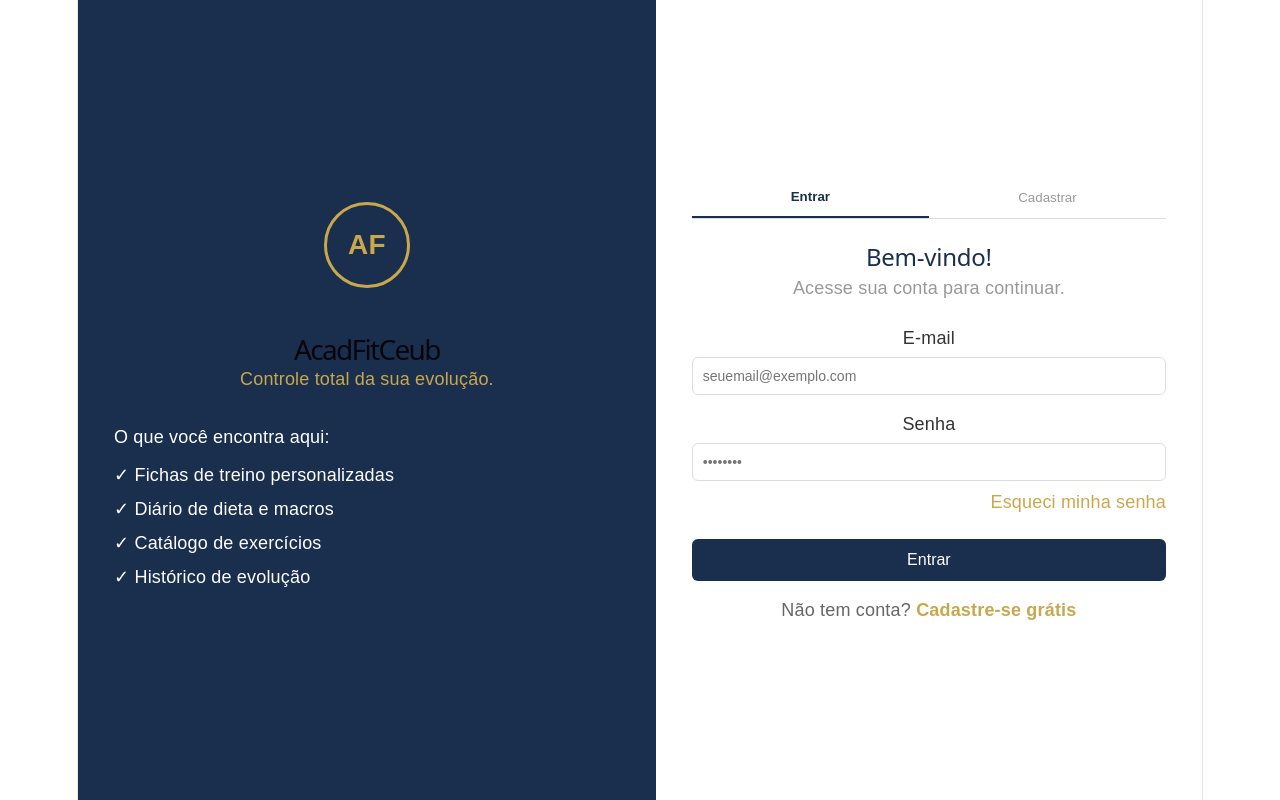
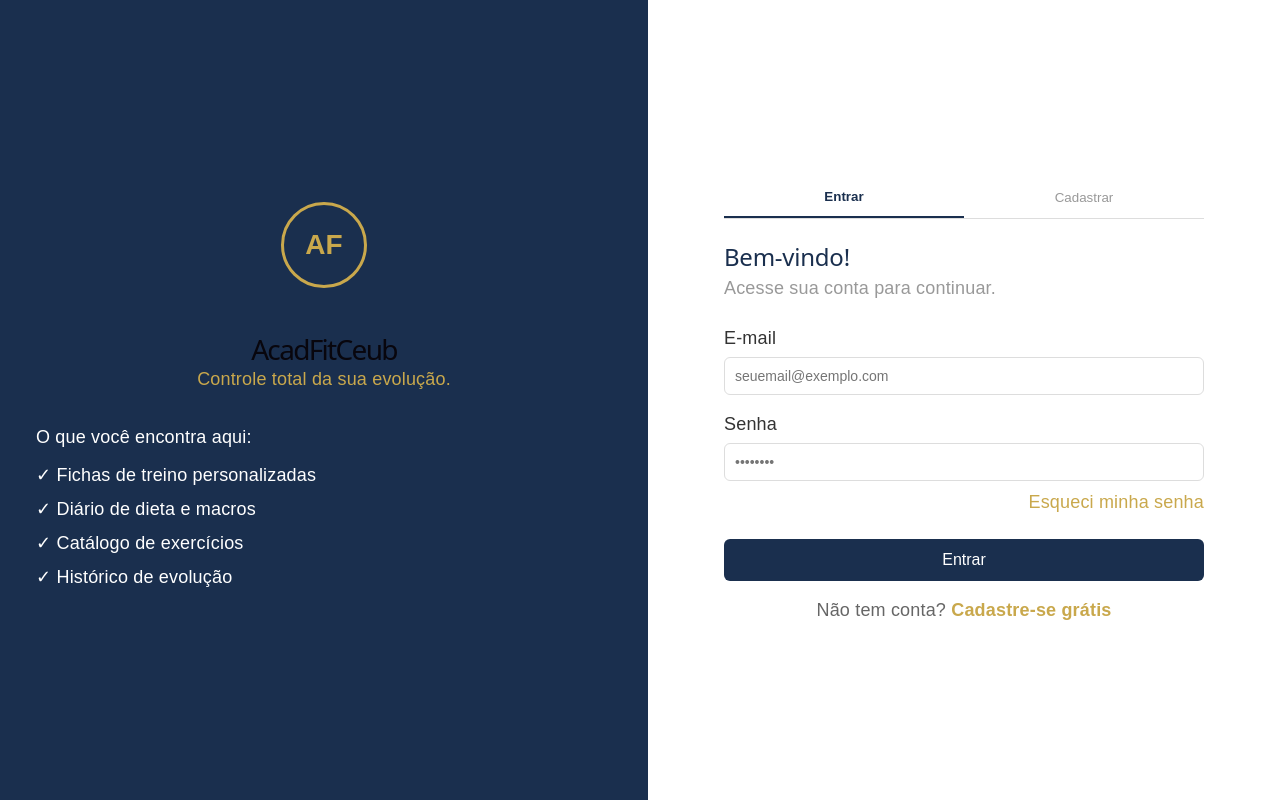
Before and after one commit to Boniceub/AcadFitCeub, a React (Vite) app in the folder frontend/: page / in a window 1280 px wide. Built offline with nearby package versions, Linux system fonts and the light colour scheme.

Commit message:
fix: ajusta a sidebar e largura do layout

```diff
--- a/frontend/src/components/Sidebar.jsx
+++ b/frontend/src/components/Sidebar.jsx
@@ -14,10 +14,10 @@ const menuItem = (active) => ({
 });
 
 const navItems = [
-  { label: "Dashboard", path: "/dashboard", icon: "D" },
-  { label: "Meus Treinos", path: "/meus-treinos", icon: "T" },
-  { label: "Catálogo", path: "/catalogo", icon: "C" },
-  { label: "Diário de Dieta", path: "/dieta", icon: "N" },
+  { label: "Dashboard", path: "/dashboard", icon: "★" },
+  { label: "Meus Treinos", path: "/meus-treinos", icon: "★" },
+  { label: "Catálogo", path: "/catalogo", icon: "★" },
+  { label: "Diário de Dieta", path: "/dieta", icon: "★" },
 ];
 
 export default function Sidebar() {
@@ -133,11 +133,11 @@ export default function Sidebar() {
           Conta
         </p>
         <div style={menuItem(false)}>
-          <span style={{ width: 22 }}>P</span>
+          <span style={{ width: 22 }}>★</span>
           <span>Perfil</span>
         </div>
         <div style={menuItem(false)}>
-          <span style={{ width: 22 }}>A</span>
+          <span style={{ width: 22 }}>★</span>
           <span>Configurações</span>
         </div>
       </nav>
--- a/frontend/src/index.css
+++ b/frontend/src/index.css
@@ -11,8 +11,8 @@
   --shadow:
     rgba(0, 0, 0, 0.1) 0 10px 15px -3px, rgba(0, 0, 0, 0.05) 0 4px 6px -2px;
 
-  --sans: system-ui, 'Segoe UI', Roboto, sans-serif;
-  --heading: system-ui, 'Segoe UI', Roboto, sans-serif;
+  --sans: system-ui, "Segoe UI", Roboto, sans-serif;
+  --heading: system-ui, "Segoe UI", Roboto, sans-serif;
   --mono: ui-monospace, Consolas, monospace;
 
   font: 18px/145% var(--sans);
@@ -50,19 +50,17 @@
   }
 }
 
+html,
 body {
   margin: 0;
+  width: 100%;
+  min-height: 100vh;
+  background: #f0f4f8;
 }
 
 #root {
-  width: 1126px;
-  max-width: 100%;
-  margin: 0 auto;
-  text-align: center;
-  border-inline: 1px solid var(--border);
-  min-height: 100svh;
-  display: flex;
-  flex-direction: column;
+  width: 100%;
+  min-height: 100vh;
   box-sizing: border-box;
 }
 
```
